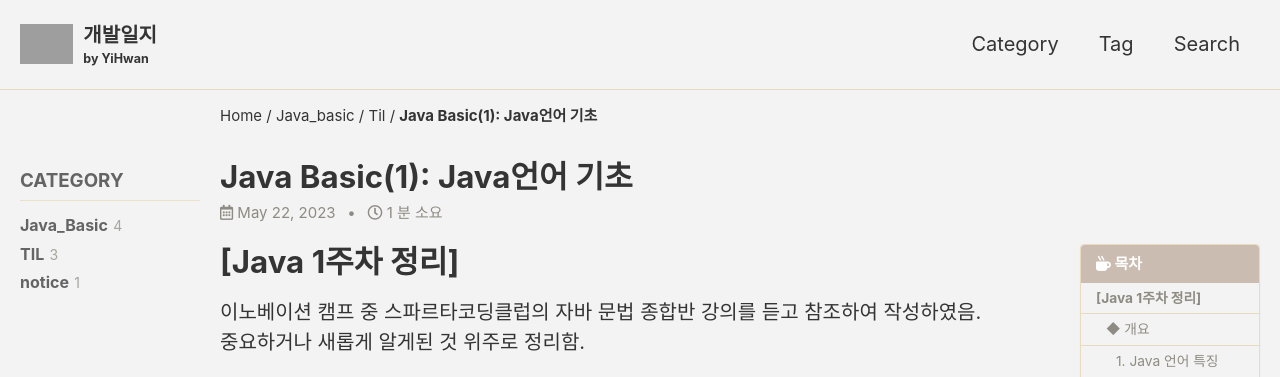
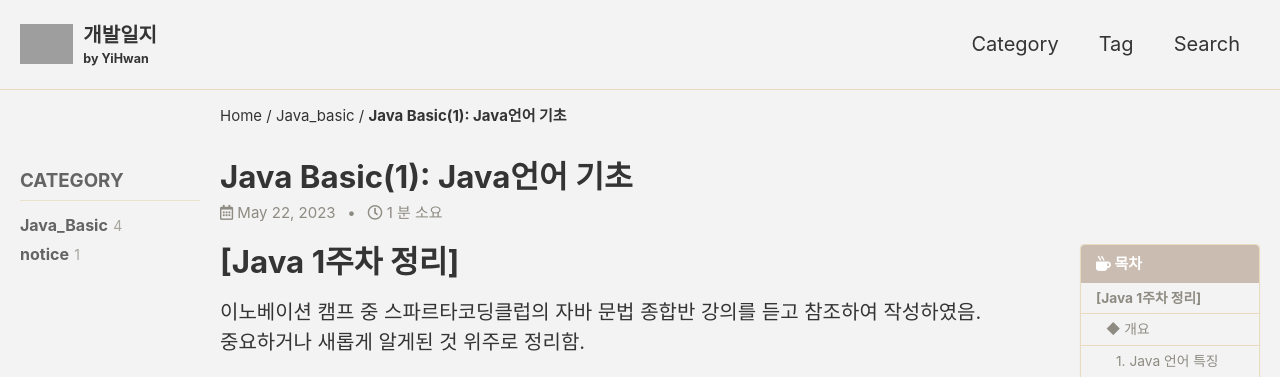
Before and after one commit to YiHwanRyu/YiHwanRyu.github.io, a Jekyll site: the page built from _posts/2023-05-22-Java(1).md, in a window 1280 px wide and 900 px high. Shown: the top 377 px of the window. Built offline with Jekyll 4.4.1, drawn with Linux system fonts in a browser that asks for light colours; cached includes are drawn as plain includes; some web fonts are replaced; comment, search, counter and statistics services are not loaded; grey boxes are pictures that could not be loaded.

Commit message:
[UPDATE] 포스팅 카테고리 수정

```diff
--- a/_posts/2023-05-22-Java(1).md
+++ b/_posts/2023-05-22-Java(1).md
@@ -1,7 +1,7 @@
 ---
 layout: single
 title:  "Java Basic(1): Java언어 기초"
-categories: [Java_Basic, TIL]
+categories: [Java_Basic]
 tag: [Java, InnovationCamp]
 toc: true
 toc_sticky: true
--- a/_posts/2023-05-23-Java(2).md
+++ b/_posts/2023-05-23-Java(2).md
@@ -1,7 +1,7 @@
 ---
 layout: single
 title:  "Java Basic(2): 연산, 배열, Collection"
-categories: [Java_Basic, TIL]
+categories: [Java_Basic]
 tag: [Java, InnovationCamp, 연산, 배열, Collection]
 toc: true
 toc_sticky: true
--- a/_posts/2023-05-24-Java(3).md
+++ b/_posts/2023-05-24-Java(3).md
@@ -1,7 +1,7 @@
 ---
 layout: single
 title:  "Java Basic(3): 객체지향언어 특성"
-categories: [Java_Basic, TIL]
+categories: [Java_Basic]
 tag: [Java, InnovationCamp, 클래스, 상속, 인터페이스]
 toc: true
 toc_sticky: true
```
